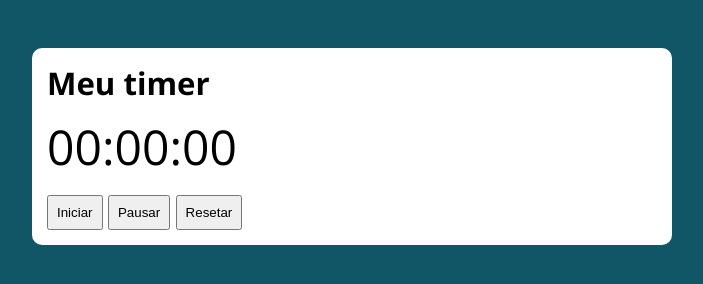
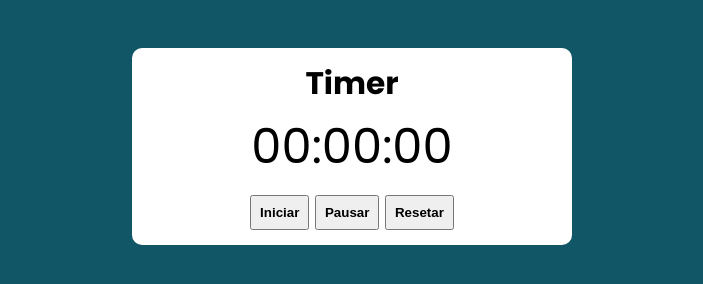
Before and after one commit to jpsb-developer/Time-Js, a plain HTML site: page index.html in a window 1280 px wide. Shown: the whole page, without its empty margins (288-991 px from the left). Drawn offline with nearby package versions, Linux system fonts and the light colour scheme.

Commit message:
Timer finished

```diff
--- a/assets/css/style.css
+++ b/assets/css/style.css
@@ -1,4 +1,5 @@
-@import url('https://fonts.googleapis.com/css?family=Open+Sans:400,700&display=swap');
+@import url('https://fonts.googleapis.com/css2?family=Poppins:wght@200;300;400;500;600;700;800;900&display=swap');
+
 :root {
   --primary-color: rgb(17, 86, 102);
   --primary-color-darker: rgb(9, 48, 56);
@@ -15,17 +16,18 @@ body {
   margin: 0;
   padding: 0;
   background: var(--primary-color);
-  font-family: 'Open sans', sans-serif;
+  font-family: 'Poppins', sans-serif;
   font-size: 1.3em;
   line-height: 1.5em;
 }
 
 .container {
-  max-width: 640px;
+  max-width: 440px;
   margin:3rem auto;
   background: #fff;
   padding: 15px;
   border-radius: 10px;
+  text-align: center;
 }
 .container h1,h2{
   margin:5px 0;
@@ -88,6 +90,8 @@ form button:hover {
 
 button{
   padding:.5rem ;
+  font-weight: 600;
+  cursor:pointer;
 }
 
 .pausado {
--- a/index.html
+++ b/index.html
@@ -11,7 +11,7 @@
 
   <body>
     <section class="container">
-      <h1>Meu timer</h1>
+      <h1>Timer</h1>
       <p class="relogio">00:00:00</p>
       <p>
         <button class="iniciar">Iniciar</button>
```
Also changed, not shown: assets/img/Timer.gif (added), 1 other file.
